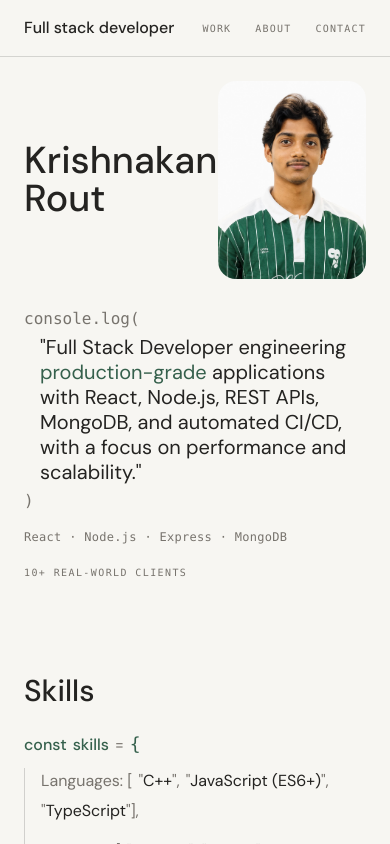
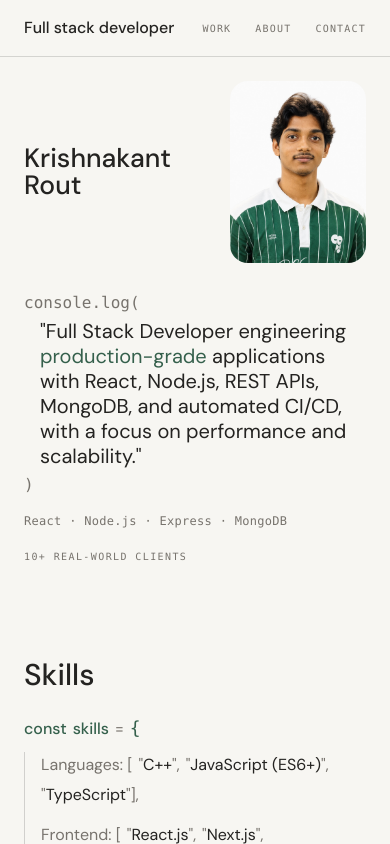
Before and after one commit to sid-1506/Portfolio-project, a React (Vite) app: page / in a window 390 px wide. Shown: the top 844 px of the page. Built offline with nearby package versions, Linux system fonts and the light colour scheme; no server answers.

Commit message:
Fix mobile hero name and portrait spacing and alignment

```diff
--- a/src/components/Hero.jsx
+++ b/src/components/Hero.jsx
@@ -23,15 +23,15 @@ export default function Hero() {
       className="relative w-full min-h-0 lg:min-h-[92vh] px-6 md:px-12 flex flex-col justify-start lg:justify-between pt-6 md:pt-8 pb-8 md:pb-6 overflow-hidden"
     >
       {/* Top Hero Row: On mobile, Name (Left) + Compact Portrait (Right). On desktop, Name only */}
-      <div className="w-full flex items-center justify-between gap-3 sm:gap-6">
+      <div className="w-full flex items-center justify-between gap-5 sm:gap-8">
         <motion.div style={{ y: nameY }} className="flex-1 min-w-0">
-          <h1 className="font-heading text-[clamp(2.35rem,7vw,8.5rem)] text-[#242321] hover:text-[#35604C] transition-colors duration-300 md:whitespace-nowrap leading-[0.92] cursor-pointer">
+          <h1 className="font-heading text-[clamp(1.5rem,6.8vw,2.5rem)] sm:text-[clamp(2.2rem,5vw,3.5rem)] lg:text-[clamp(2.35rem,7vw,8.5rem)] text-[#242321] hover:text-[#35604C] transition-colors duration-300 md:whitespace-nowrap leading-[0.92] cursor-pointer">
             <span className="block md:inline-block">Krishnakant</span>{' '}
             <span className="block md:inline-block">Rout</span>
           </h1>
         </motion.div>
 
-        {/* Mobile-only compact portrait photo to the right of the name (38% width, natural ratio, 18px rounded) */}
+        {/* Mobile-only compact portrait photo to the right of the name */}
         <motion.div
           initial={reduceMotion ? { opacity: 1, y: 0 } : { opacity: 0, scale: 0.95 }}
           animate={{ opacity: 1, scale: 1 }}
@@ -41,7 +41,7 @@ export default function Hero() {
             delay: 0.1,
           }}
           style={{ y: portraitY }}
-          className="block lg:hidden shrink-0 w-[38vw] max-w-[165px] min-w-[125px] select-none"
+          className="block lg:hidden shrink-0 w-[35vw] max-w-[155px] min-w-[100px] select-none"
         >
           <img
             src={portraitImg}
```
